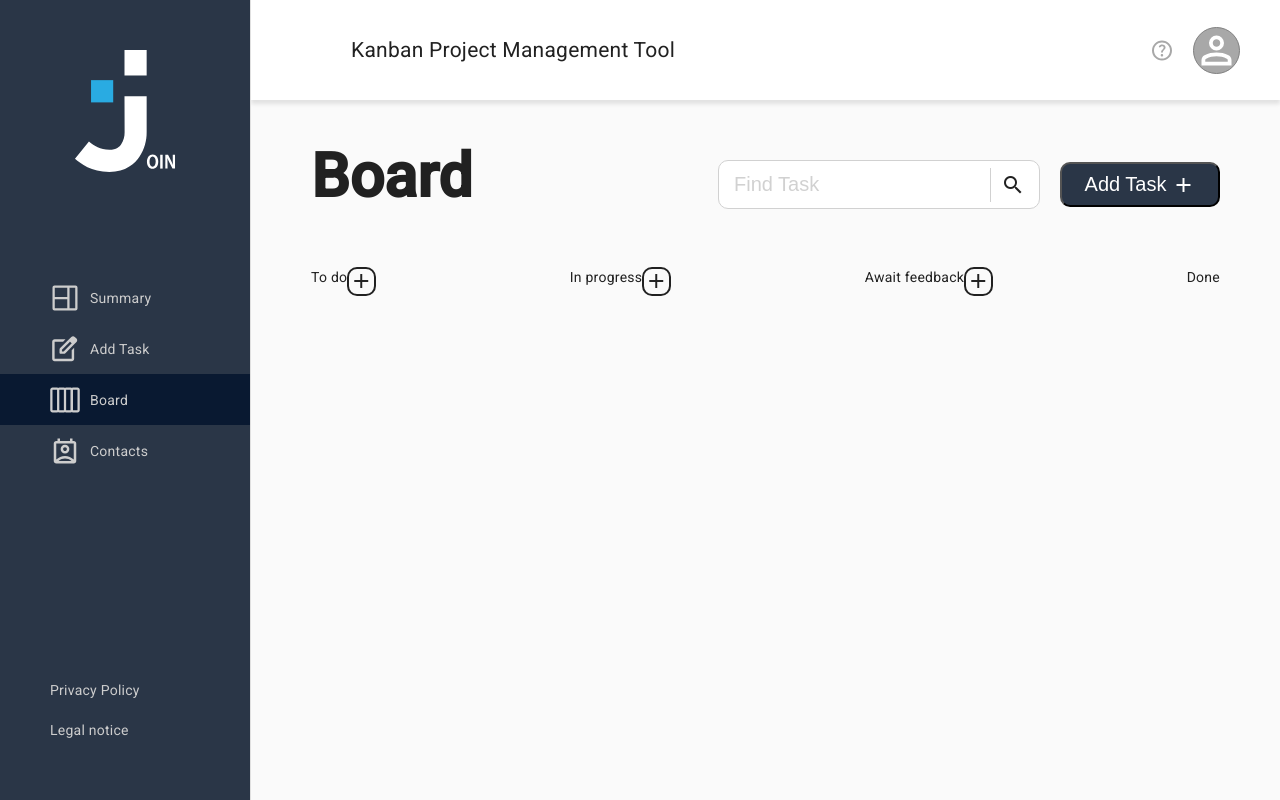
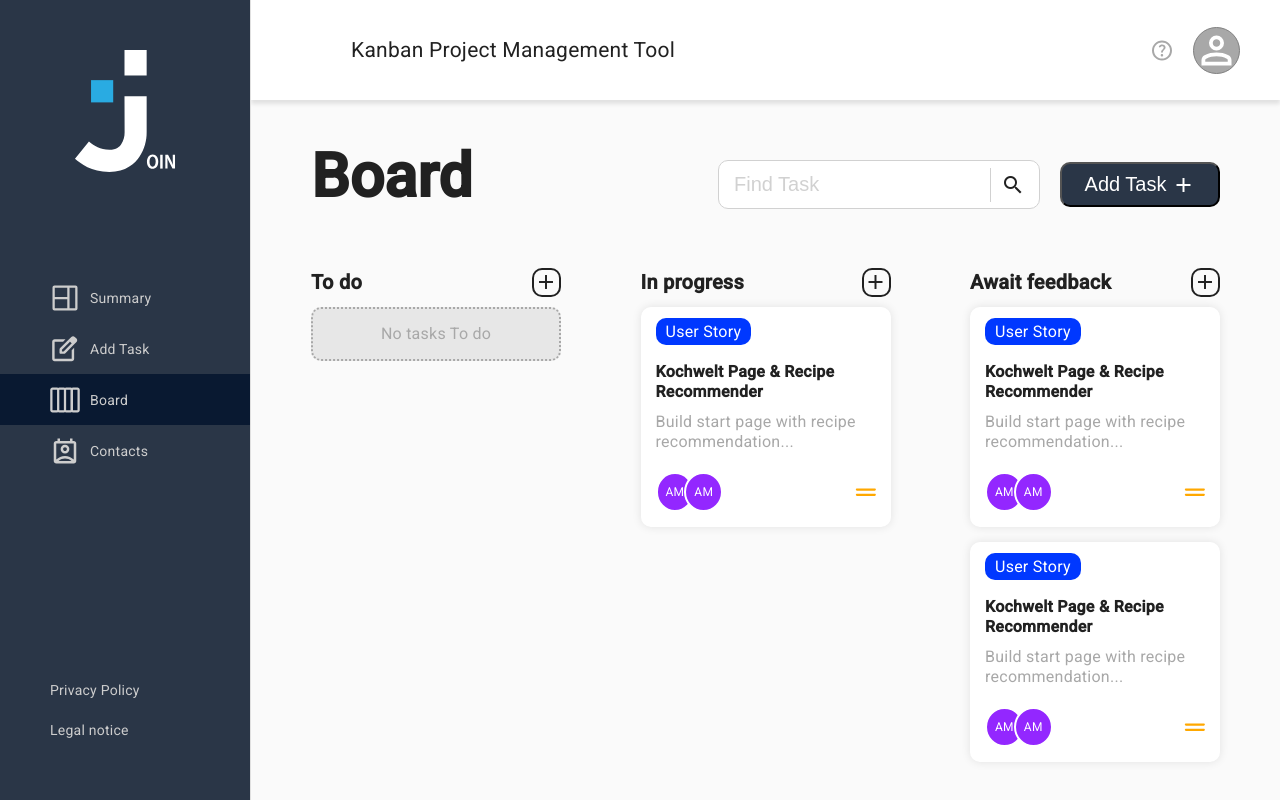
Before and after one commit to GeorgiosKoinaris/new-join, an Angular app: page /board in a window 1280 px wide. Built offline with nearby package versions, Linux system fonts and the light colour scheme.

Commit message:
board first style

```diff
--- a/src/app/components/board/board.component.html
+++ b/src/app/components/board/board.component.html
@@ -16,27 +16,103 @@
     </div>
   </div>
 
-  <div class="boardContainer">
-    <div class="d-flex jc-between">
+  <!------------------------------------------ board Content starts here --------------------------------------------->
+
+  <div class="boardContent">
+    <!------------------- To do starts here ----------------->
+    <div class="section">
+      <div class="sectionHead">
         <div>To do</div>
         <div class="addBtnContainer">
           <mat-icon>add</mat-icon>
         </div>
       </div>
-    <div class="d-flex jc-between">
+
+      <div class="sectionContent">
+        <div class="emptyContent">No tasks To do</div>
+      </div>
+    </div>
+
+    <!------------------- in progress starts here ----------------->
+    <div class="section">
+      <div class="sectionHead">
         <div>In progress</div>
         <div class="addBtnContainer">
           <mat-icon>add</mat-icon>
         </div>
       </div>
-    <div class="d-flex jc-between">
+
+      <div class="sectionContent">
+        <!-- <div class="emptyContent">No tasks In progress</div> -->
+        <div class="taskContainer">
+          <span class="categoryText">User Story</span>
+          <div class="titleText">Kochwelt Page & Recipe Recommender</div>
+          <div class="descriptionText">
+            Build start page with recipe recommendation...
+          </div>
+          <div class="d-flex jc-between mt-20">
+            <div class="assignedContacts">
+              <div class="contactImg">AM</div>
+              <div class="contactImg">AM</div>
+            </div>
+            <img src="./assets/img/prioIconMedi.svg" alt="" />
+          </div>
+        </div>
+      </div>
+    </div>
+
+    <!------------------- await feedback starts here ----------------->
+    <div class="section">
+      <div class="sectionHead">
         <div>Await feedback</div>
         <div class="addBtnContainer">
           <mat-icon>add</mat-icon>
         </div>
       </div>
-    <div>
-      <div>Done</div>
+
+      <div class="sectionContent">
+        <!-- <div class="emptyContent">No tasks Await feedback</div> -->
+        <div class="taskContainer">
+          <span class="categoryText">User Story</span>
+          <div class="titleText">Kochwelt Page & Recipe Recommender</div>
+          <div class="descriptionText">
+            Build start page with recipe recommendation...
+          </div>
+          <div class="d-flex jc-between mt-20">
+            <div class="assignedContacts">
+              <div class="contactImg">AM</div>
+              <div class="contactImg">AM</div>
+            </div>
+            <img src="./assets/img/prioIconMedi.svg" alt="" />
+          </div>
+        </div>
+
+        <div class="taskContainer">
+          <span class="categoryText">User Story</span>
+          <div class="titleText">Kochwelt Page & Recipe Recommender</div>
+          <div class="descriptionText">
+            Build start page with recipe recommendation...
+          </div>
+          <div class="d-flex jc-between mt-20">
+            <div class="assignedContacts">
+              <div class="contactImg">AM</div>
+              <div class="contactImg">AM</div>
+            </div>
+            <img src="./assets/img/prioIconMedi.svg" alt="" />
           </div>
         </div>
       </div>
+    </div>
+
+    <!------------------- done starts here ----------------->
+    <div class="section">
+      <div class="sectionHead">
+        <div>Done</div>
+      </div>
+
+      <div class="sectionContent">
+        <div class="emptyContent">No tasks Done</div>
+      </div>
+    </div>
+  </div>
+</div>
--- a/src/app/components/board/board.component.scss
+++ b/src/app/components/board/board.component.scss
@@ -73,10 +73,12 @@ input {
   }
 }
 
-.boardContainer {
+.boardContent {
   display: flex;
   justify-content: space-between;
+  flex-wrap: wrap;
   margin-top: 20px;
+  gap: 25px;
 }
 
 .addBtnContainer {
@@ -89,3 +91,82 @@ input {
     color: #29abe2;
   }
 }
+
+.section {
+  width: 250px;
+}
+
+.sectionHead {
+  display: flex;
+  justify-content: space-between;
+  align-items: center;
+  font-size: 20px;
+  font-weight: 700;
+  margin-bottom: 10px;
+  height: 30px;
+}
+
+.emptyContent {
+  border-radius: 10px;
+  border: 2px dotted #a8a8a8;
+  height: 50px;
+  display: flex;
+  justify-content: center;
+  align-items: center;
+  font-size: 16px;
+  background-color: #e7e7e7;
+  color: #a8a8a8;
+}
+
+.taskContainer {
+  padding: 15px;
+  margin-bottom: 15px;
+  background-color: white;
+  border-radius: 10px;
+  box-shadow: 0px 0px 10px rgba(0, 0, 0, 0.1);
+  font-size: 16px;
+
+  .categoryText {
+    padding: 4px 10px;
+    color: white;
+    background-color: #0038ff;
+    border-radius: 10px;
+  }
+
+  .titleText {
+    margin-top: 20px;
+    font-weight: 700;
+  }
+
+  .descriptionText {
+    margin-top: 10px;
+    color: #a8a8a8;
+  }
+
+  .mt-20 {
+    margin-top: 20px;
+  }
+
+  .assignedContacts {
+    display: flex;
+    > .contactImg:not(:first-child) {
+      margin-left: -10px;
+    }
+  }
+
+  .contactImg {
+    padding: 8px;
+    border-radius: 100%;
+    background-color: #9327ff;
+    color: white;
+    display: flex;
+    justify-content: center;
+    align-items: center;
+    border: 2px solid white;
+    font-size: 12px;
+  }
+
+  &:hover {
+    cursor: pointer;
+  }
+}
--- a/src/app/components/contacts/contacts.component.html
+++ b/src/app/components/contacts/contacts.component.html
@@ -23,7 +23,7 @@
       <div>Better with a team</div>
     </div>
 
-    <div class="contactInfoContainer">
+    <div>
       <div class="firstinfoContainer">
         <div class="contactImgBig">AM</div>
         <div class="nameAndEditContainer">
--- a/src/app/components/contacts/contacts.component.scss
+++ b/src/app/components/contacts/contacts.component.scss
@@ -89,9 +89,6 @@ h2 {
   }
 }
 
-.contactInfoContainer {
-}
-
 .firstinfoContainer {
   display: flex;
   align-items: center;
@@ -132,6 +129,7 @@ h2 {
       width: 70px;
       border-radius: 10px;
       padding: 5px;
+      transition: 125ms ease-in-out;
       &:hover {
         cursor: pointer;
         background-color: #d1d1d1;
```
Lines whose indentation alone changed are shown as unchanged.
